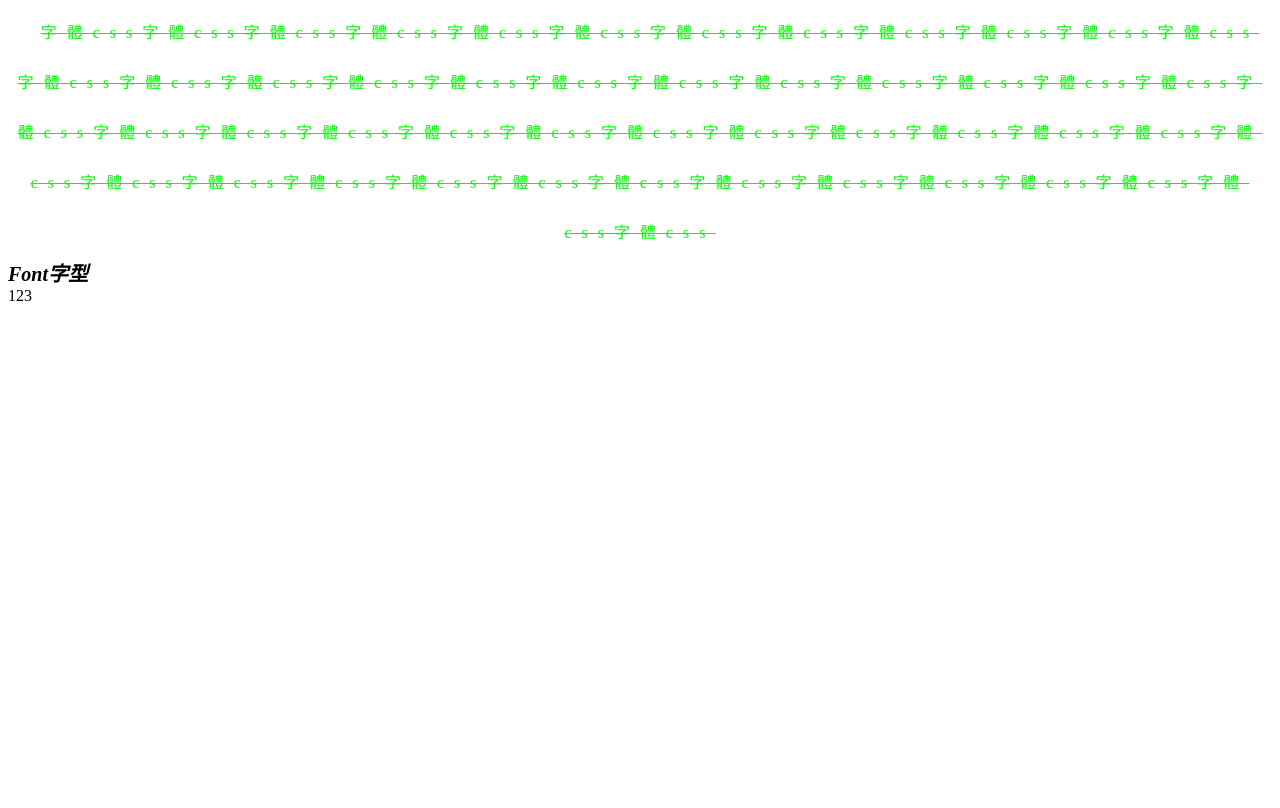
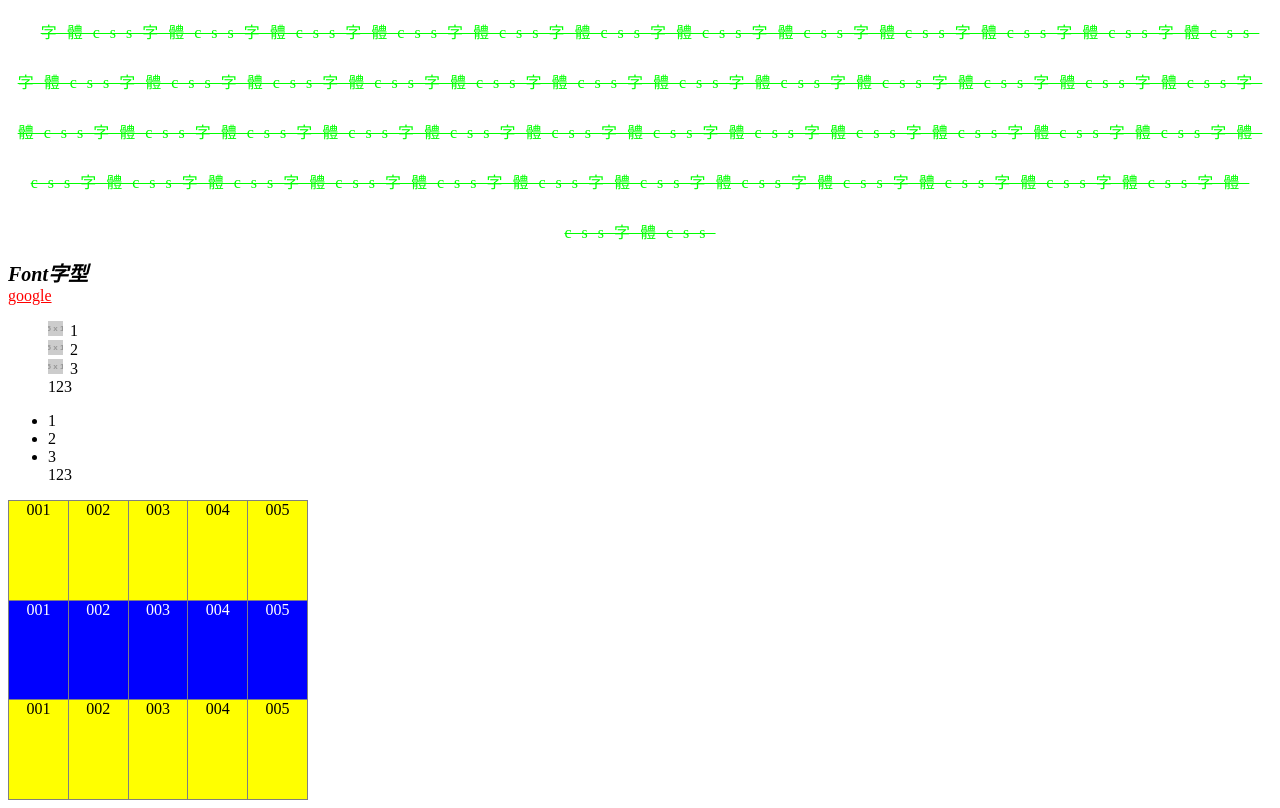
Before and after one commit to HUIZZZ0305/3411107012, a plain HTML site: page css_all.html in a window 1280 px wide. Drawn offline with Linux system fonts and the light colour scheme; placeholder pictures from the web are drawn by us.

Commit message:
Add files via upload

```diff
--- a/css_all.html
+++ b/css_all.html
@@ -57,6 +57,67 @@
         .font_family{
             font-family: "標楷體";
         }
+        /* Line連結 */
+            /* 未訪問 */
+            .a_style:link{
+                color:red;
+            }
+            /* 訪問過 */
+            .a_style:visited{
+                color:yellow;
+            }
+            /* 移入 */
+            .a_style:hover{
+                color:green;
+            }
+            /* 點下去 */
+            .a_style:active{
+                color:pink;
+            }
+            /* List */
+            .ol_style{
+                /* 類型 */
+                /* 都沒有 */
+                /* list-style-type: nono; */
+                /* 實心圓 */
+                /* list-style-type: disc; */
+                /* 數字 */
+                /* list-style-type: decimal; */
+                /* 空心圓 */
+                /* list-style-type: circle; */
+                /* 方形 */
+                /* list-style-type: square; */
+                /* 羅馬數字 */
+                /* list-style-type: upper-roman; */
+                /* 英文 */
+                list-style-type: lower-alpha;
+                /* 位置 */
+                list-style-position: inside;
+                /* 圖片 */
+                list-style-image: url("https://fakeimg.pl/15x15/");
+            }
+            /* table表格 */
+                .table_style{
+                    /* 邊框合併 */
+                    border-collapse: collapse;
+                    width: 300px;
+                    height: 300px;
+                }
+                .table_style td{
+                    /* 水平 */
+                    text-align:center;
+                    /* 垂直 */
+                    vertical-align: top;
+                }
+                /* 偶數行 */
+                .table_style tr:nth-child(even){
+                    background-color:blue;
+                    color:white;
+                }
+                /* 奇數行 */
+                .table_style tr:nth-child(odd){
+                    background-color:yellow;
+                }
     </style>
 </head>
 <body>
@@ -66,6 +127,41 @@
     <div class="font_style font_weight font_size font_family">
         Font字型
     </div>
-    123
+    <a href="#" class="a_style">google</a>
+    <ol class="ol_style">
+        <li>1</li>
+        <li>2</li>
+        <li>3</li>
+        123
+    </ol>
+    <ul>
+        <li>1</li>
+        <li>2</li>
+        <li>3</li>
+        123
+    </ul>
+    <table border="1" cellspacing="0" cellpadding="0" class="table_style">
+    <tr>
+        <td>001</td>
+        <td>002</td>
+        <td>003</td>
+        <td>004</td>
+        <td>005</td>
+    </tr>
+    <tr>
+        <td>001</td>
+        <td>002</td>
+        <td>003</td>
+        <td>004</td>
+        <td>005</td>
+    </tr>
+    <tr>
+        <td>001</td>
+        <td>002</td>
+        <td>003</td>
+        <td>004</td>
+        <td>005</td>
+    </tr>
+    </table>
 </body>
 </html>
```
